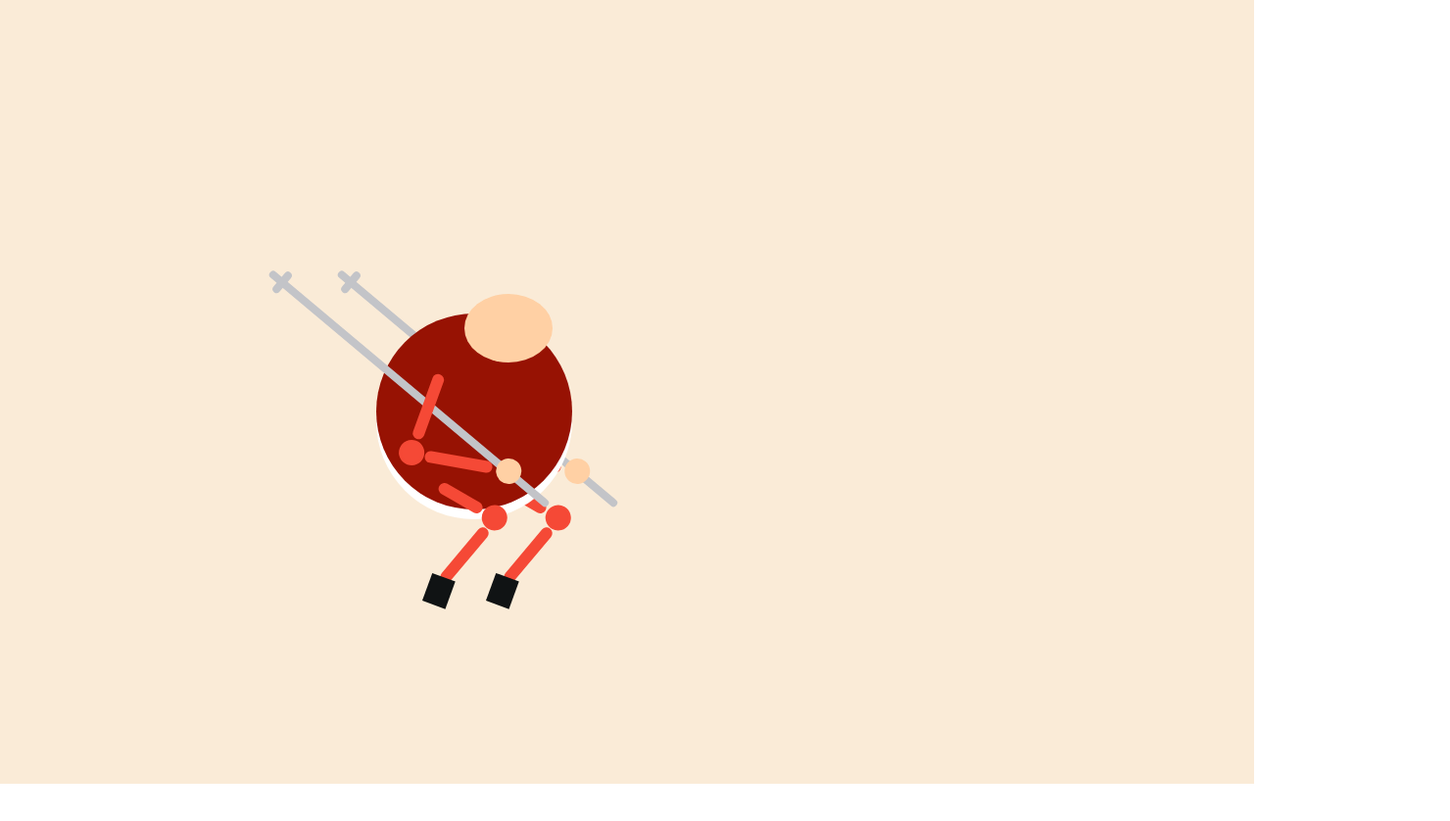
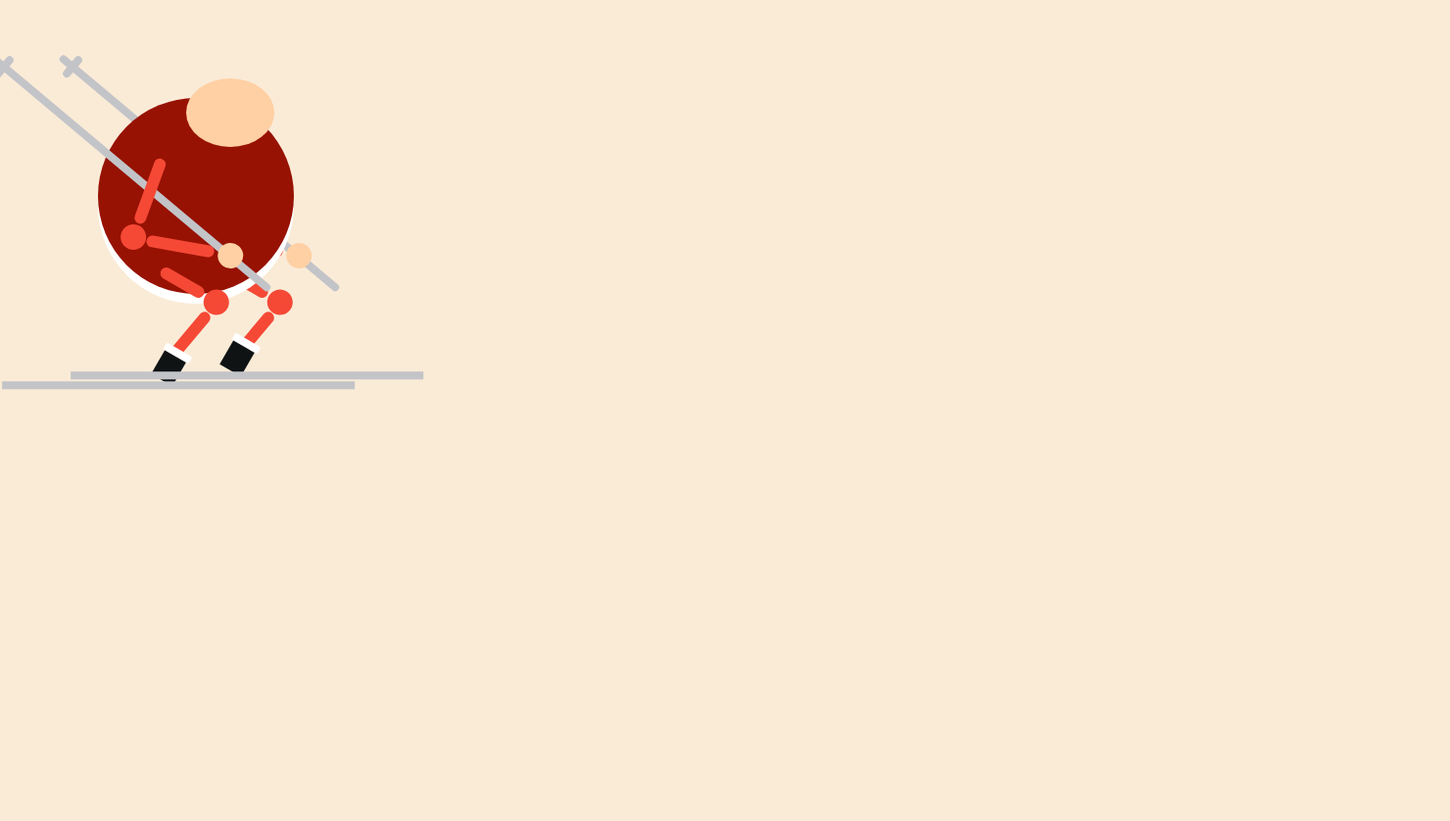
Before and after one commit to chin-ray/Christ-Man, a plain HTML site: page src/index.html in a window 1280 px wide. Shown: the whole page at 98% size, 1480 px wide, since content can reach past the window. Before the commit the page ends 800 px from the top, so only its background shows below. Drawn offline with Linux system fonts and the light colour scheme.

Commit message:
feat update

```diff
--- a/src/index.css
+++ b/src/index.css
@@ -6,4 +6,5 @@ body {
     width: 100vw;
     height: 100vh;
     background-color: antiquewhite;
+    padding: 100px;
 }
--- a/src/index.html
+++ b/src/index.html
@@ -12,6 +12,7 @@
   </head>
   <body>
     <div class="wrap">
+      <div class="man-wrap">
         <div class="man">
           <div class="arm-right">
             <div class="arm-section arm-section-1">
@@ -37,17 +38,13 @@
 
           <div class="foot-right">
             <div class="foot-section arm-section-5">
-            <div class="arm-section arm-section-6">
-              <div class="shots"></div>
-            </div>
+              <div class="arm-section arm-section-6"></div>
             </div>
           </div>
 
           <div class="foot-left">
             <div class="foot-section arm-section-7">
-            <div class="arm-section arm-section-8">
-              <div class="shots"></div>
-            </div>
+              <div class="arm-section arm-section-8"></div>
             </div>
           </div>
 
@@ -56,6 +53,14 @@
             <div class="man-head color-skin"></div>
           </div>
         </div>
+
+        <div class="shots shots-right">
+          <div class="ski"></div>
+        </div>
+        <div class="shots shots-left">
+          <div class="ski"></div>
+        </div>
+      </div>
     </div>
   </body>
 </html>
--- a/src/man.css
+++ b/src/man.css
@@ -1,6 +1,7 @@
+.man-wrap {
+  position: absolute;
+}
 .man {
-  top: 40vh;
-  left: 30vw;
   position: absolute;
   z-index: 0;
   animation: body 4s;
@@ -190,9 +191,47 @@
   width: 25px;
   height: 30px;
   background-color: #101314;
-  transform: rotate(-20deg);
+  transform: rotate(210deg);
   position: absolute;
-  left: -6px;
+}
+.shots::after {
+  content: '';
+  width: 30px;
+  height: 8px;
+  border-radius: 2px;
+  background-color: #fff;
+  position: absolute;
+  top: 28px;
+  right: -2px;
+}
+.shots::before {
+  content: '';
+  border-top: 4px solid rgba(0,0,0,0);
+  border-left: 6px solid rgba(0,0,0,0);
+  border-bottom: 4px solid #101314;
+  border-right: 6px solid  rgba(0,0,0,0);
+  position: absolute;
+  top: -4px;
+  right: 18px;
+  transform: rotate(7deg);
+}
+.shots-left {
+  left: 130px;
+  top: 220px;
+  position: relative;
+}
+.shots-right {
+  left: 60px;
+  top: 260px;
+  position: relative;
+}
+.ski {
+  width: 360px;
+  height: 8px;
+  background-color: #c3c4c8;
+  position: absolute;
+  right: -150px;
+  transform: rotate(-30deg);
 }
 
 
```
Lines whose indentation alone changed are shown as unchanged.
